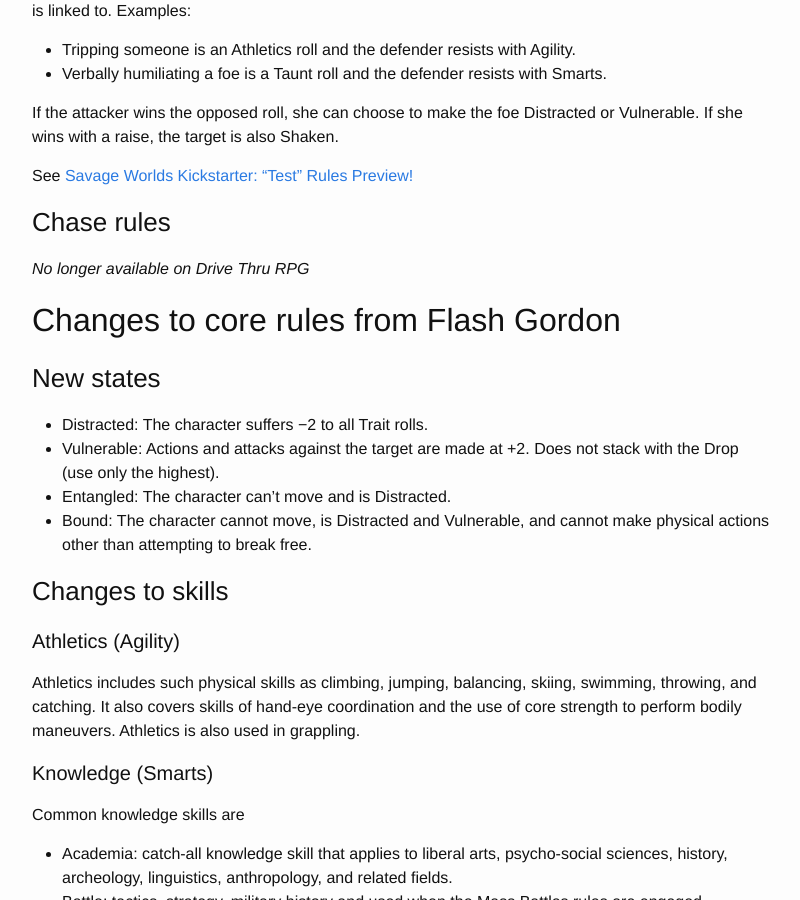
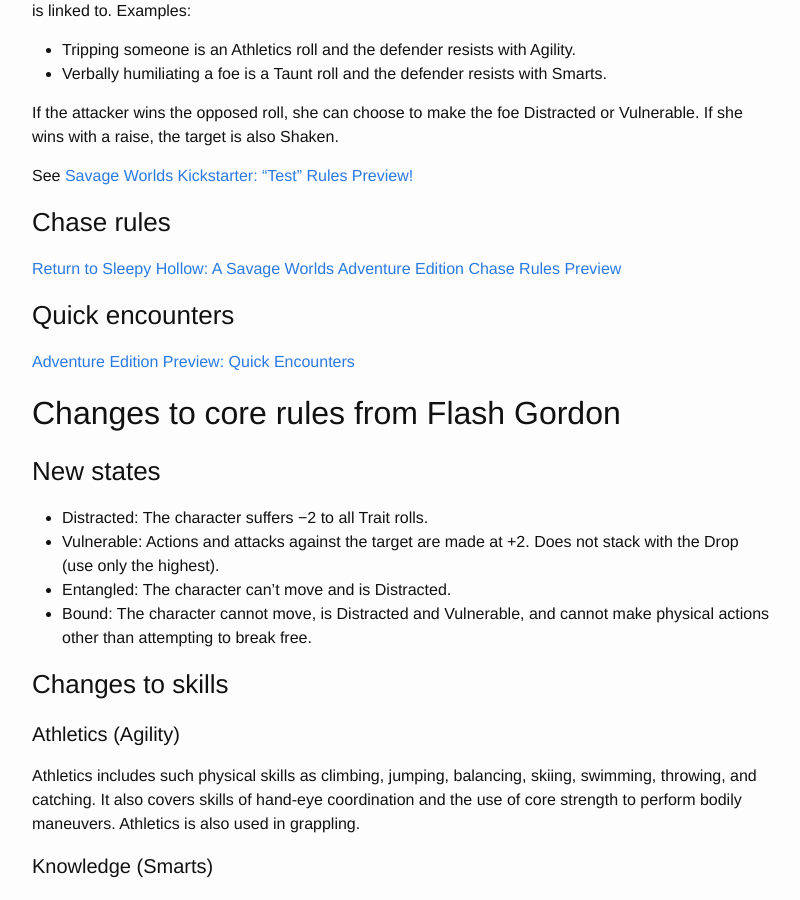
Before and after one commit to achall36/RoxvilleRooster.github.io, a Jekyll site: the page built from swade-rules-summary.md, in a window 1280 px wide and 900 px high, scrolled down 988 px. Shown: the whole window, without its empty margins (238-1038 px from the left). Built offline with Jekyll 4.4.1, drawn with Linux system fonts in a browser that asks for light colours.

Commit message:
Update swade-rules-summary.md

```diff
--- a/swade-rules-summary.md
+++ b/swade-rules-summary.md
@@ -44,7 +44,10 @@
 
 ### Chase rules
 
-_No longer available on Drive Thru RPG_
+[Return to Sleepy Hollow: A Savage Worlds Adventure Edition Chase Rules Preview](https://www.peginc.com/store/return-to-sleepy-hollow-a-savage-worlds-adventure-edition-chase-rules-preview/)
+
+### Quick encounters
+[Adventure Edition Preview: Quick Encounters](https://www.peginc.com/store/adventure-edition-preview-quick-encounters/)
 
 
 ## Changes to core rules from Flash Gordon
```
